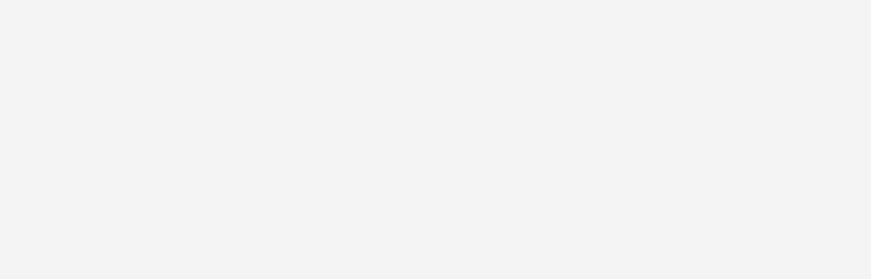
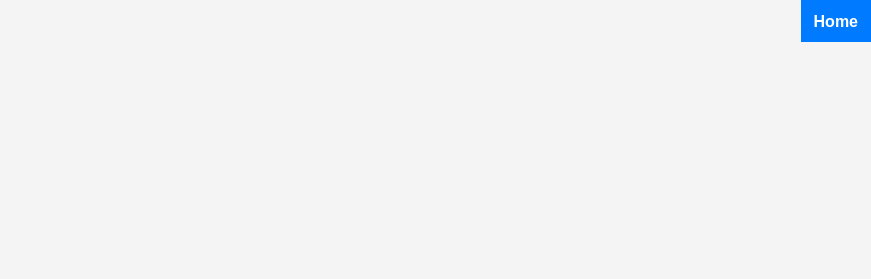
Before and after one commit to ccspalanca/prefinal, a plain HTML site: page taxcalculator.html in a window 1280 px wide. Shown: the top 279 px of the page, without its empty margins (409-1280 px from the left). Drawn offline with Linux system fonts and the light colour scheme.

Commit message:
Update taxcalculator.html

```diff
--- a/taxcalculator.html
+++ b/taxcalculator.html
@@ -5,6 +5,28 @@
     <meta name="viewport" content="width=device-width, initial-scale=1.0">
     <title>Income Tax Calculator</title>
     <style>
+
+    nav {
+      display: flex;
+      justify-content: space-between;
+    }
+
+    nav a {
+      text-decoration: none;
+      color: white;
+      font-weight: bold;
+      padding: 13px;
+      background-color: #007bff;
+      height: 16px;
+    }
+
+    nav a.home {
+      /* Position to top right corner */
+      position: absolute;
+      top: 0;
+      right: 0;
+    }
+
     body {
       font-family: 'Arial', sans-serif;
       background-color: #f4f4f4;
@@ -17,7 +39,6 @@
       justify-content: center;
       height: 100vh;
     }
-
         h1 {
             color: #333;
         }
@@ -53,6 +74,12 @@
         }
     </style>
 </head>
+ <header>
+        <nav>
+        <a href="index.html" class="home" >Home</a>
+        </nav>
+    </header>
+
 <body>
     <h1>Income Tax Calculator</h1>
 
```
Lines whose indentation alone changed are shown as unchanged.
